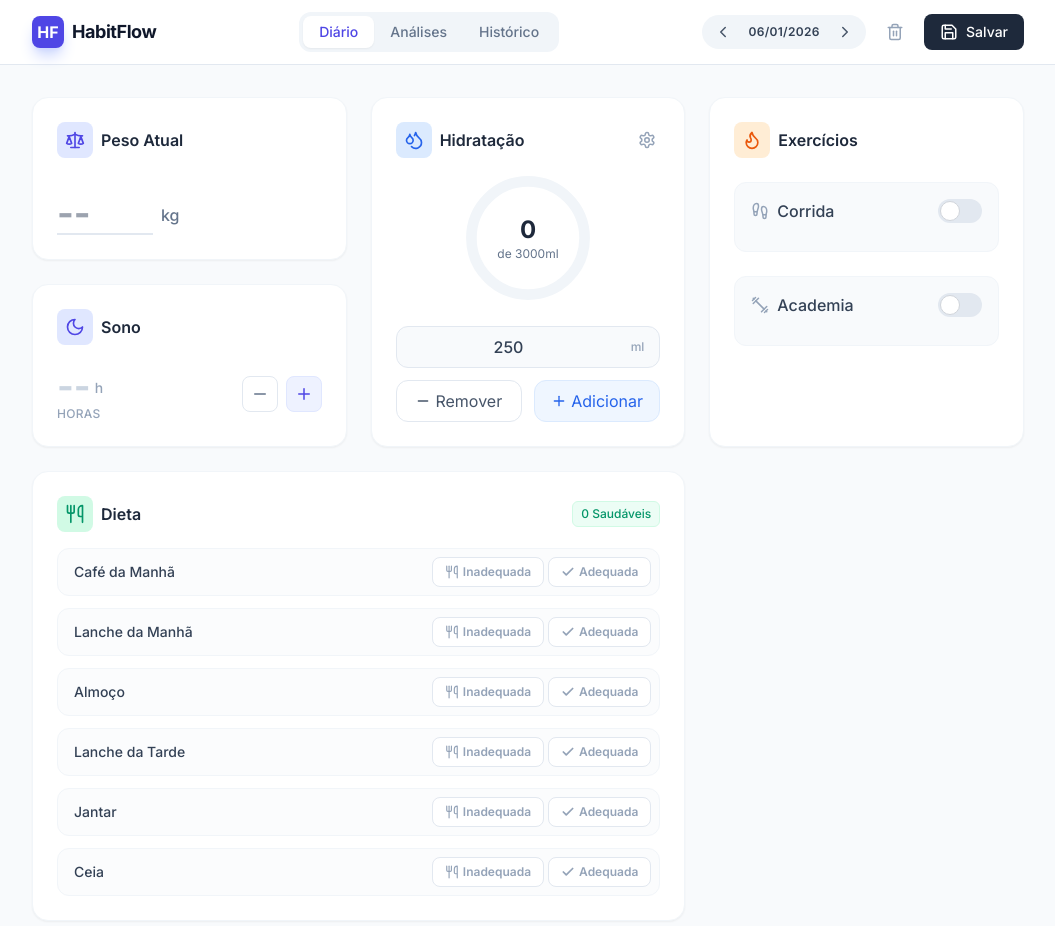
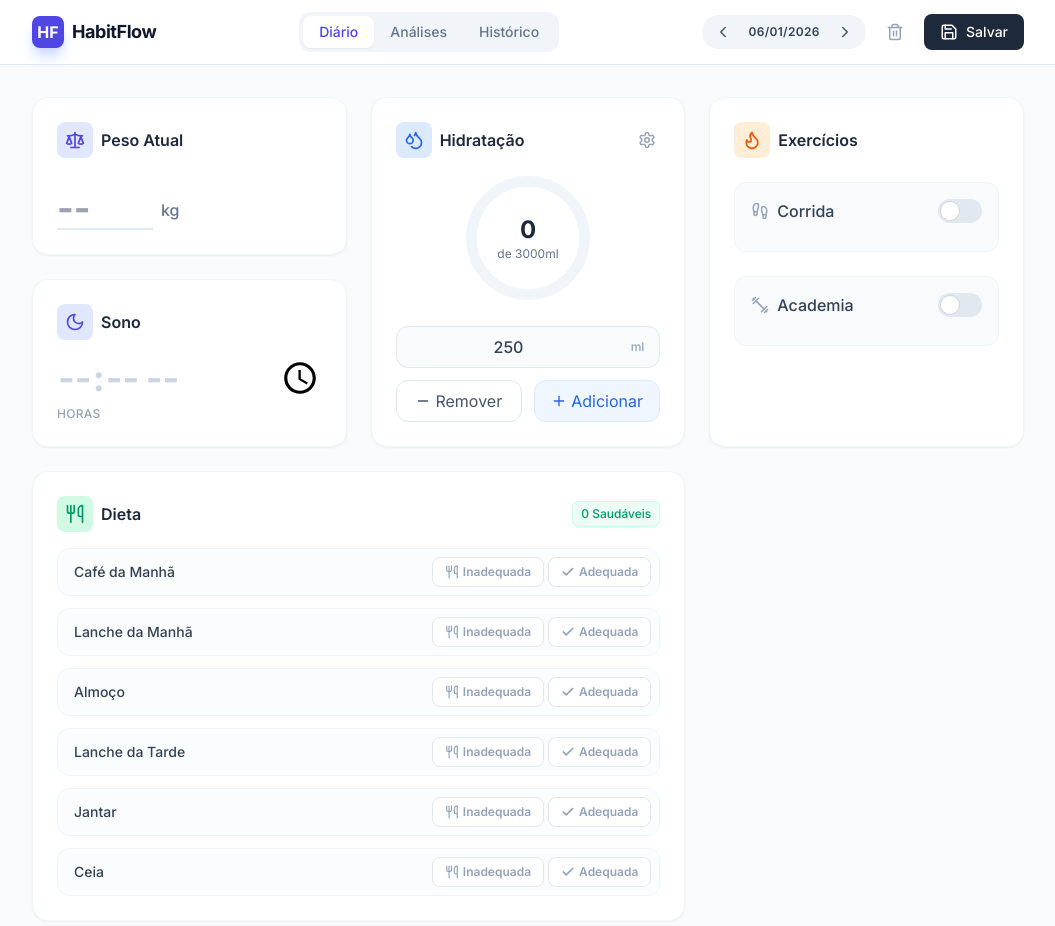
Before and after one commit to MJanssen13/HabitFlow, a React (Vite) app: page / in a window 1280 px wide. Shown: the top 926 px of the page, without its empty margins (112-1167 px from the left). Built offline with nearby package versions, Linux system fonts and the light colour scheme; no server answers; the database is empty.

Commit message:
feat(SleepTracker): Use time input for sleep duration
Replaces the +/- buttons with a time input for sleep duration. This allows for more precise input and better reflects typical sleep logging.

```diff
--- a/components/SleepTracker.tsx
+++ b/components/SleepTracker.tsx
@@ -1,5 +1,5 @@
 import React from 'react';
-import { Moon, Minus, Plus } from 'lucide-react';
+import { Moon } from 'lucide-react';
 import { DailyLog } from '../types';
 
 interface Props {
@@ -10,15 +10,34 @@ interface Props {
 const SleepTracker: React.FC<Props> = ({ data, onChange }) => {
   const currentSleep = data.sleepHours || 0;
 
-  const updateSleep = (increment: number) => {
-    let newValue = currentSleep + increment;
-    if (newValue < 0) newValue = 0;
-    if (newValue > 24) newValue = 24;
-    onChange({ sleepHours: newValue === 0 ? null : newValue });
+  // Converte decimal (ex: 7.5) para string de hora (ex: "07:30")
+  const decimalToTimeString = (decimal: number | null): string => {
+    if (decimal === null) return '';
+    const hrs = Math.floor(decimal);
+    const mins = Math.round((decimal - hrs) * 60);
+    return `${hrs.toString().padStart(2, '0')}:${mins.toString().padStart(2, '0')}`;
   };
 
-  const getSleepQualityColor = (hours: number) => {
-    if (hours === 0) return 'text-slate-300';
+  // Converte string de hora (ex: "07:30") para decimal (ex: 7.5)
+  const handleTimeChange = (e: React.ChangeEvent<HTMLInputElement>) => {
+    const val = e.target.value;
+    if (!val) {
+        onChange({ sleepHours: null });
+        return;
+    }
+
+    const [hoursStr, minsStr] = val.split(':');
+    const hours = parseInt(hoursStr, 10);
+    const mins = parseInt(minsStr, 10);
+
+    // Converte minutos para fração de hora
+    const decimalValue = hours + (mins / 60);
+
+    onChange({ sleepHours: decimalValue });
+  };
+
+  const getSleepQualityColor = (hours: number | null) => {
+    if (!hours || hours === 0) return 'text-slate-300';
     if (hours < 5) return 'text-red-500';
     if (hours < 7) return 'text-orange-500';
     if (hours <= 9) return 'text-indigo-500';
@@ -42,35 +61,19 @@ const SleepTracker: React.FC<Props> = ({ data, onChange }) => {
         <h3 className="font-semibold text-slate-800">Sono</h3>
       </div>
 
-      <div className="flex items-center justify-between mt-2">
-        <div className="flex flex-col">
-            <div className="flex items-end gap-1">
-                <span className={`text-4xl font-bold transition-colors ${getSleepQualityColor(currentSleep)}`}>
-                    {currentSleep > 0 ? currentSleep : '--'}
-                </span>
-                <span className="text-slate-400 font-medium mb-2 text-sm">h</span>
-            </div>
-            <span className="text-xs text-slate-400 font-medium uppercase tracking-wide">
-                {getSleepMessage(currentSleep)}
-            </span>
+      <div className="flex flex-col mt-2">
+        <div className="flex items-end gap-1 mb-1">
+            <input
+                type="time"
+                value={decimalToTimeString(data.sleepHours)}
+                onChange={handleTimeChange}
+                className={`text-4xl font-bold bg-transparent border-b-2 border-transparent hover:border-slate-100 focus:border-indigo-500 focus:outline-none transition-colors ${getSleepQualityColor(data.sleepHours)} placeholder:text-slate-200 w-full cursor-pointer`}
+                style={{ colorScheme: data.sleepHours && data.sleepHours > 0 ? 'light' : 'light' }}
+            />
         </div>
-
-        <div className="flex gap-2">
-            <button
-                onClick={() => updateSleep(-0.5)}
-                className="p-2 rounded-lg border border-slate-200 text-slate-500 hover:bg-slate-50 hover:border-slate-300 transition-all active:scale-95"
-                title="Reduzir 30min"
-            >
-                <Minus size={18} />
-            </button>
-            <button
-                onClick={() => updateSleep(0.5)}
-                className="p-2 rounded-lg bg-indigo-50 border border-indigo-100 text-indigo-600 hover:bg-indigo-100 hover:border-indigo-200 transition-all active:scale-95"
-                title="Adicionar 30min"
-            >
-                <Plus size={18} />
-            </button>
-        </div>
+        <span className="text-xs text-slate-400 font-medium uppercase tracking-wide">
+            {getSleepMessage(currentSleep)}
+        </span>
       </div>
     </div>
   );
```
